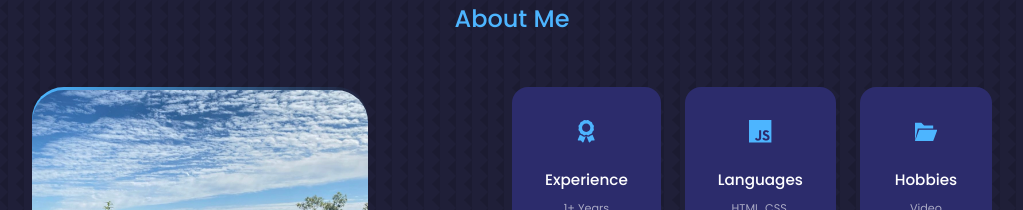
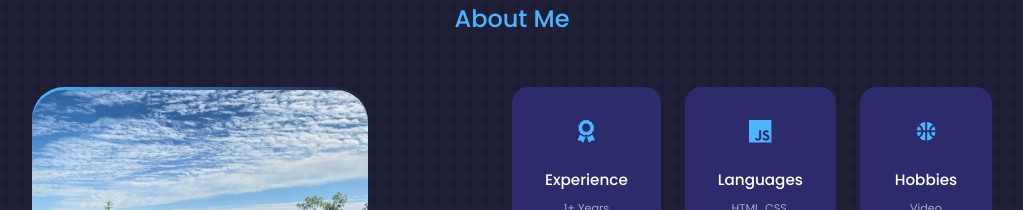
Before and after one commit to KennyRosa/PortfolioSite, a React (Create React App) app: page / in a window 1280 px wide. Shown: the part 880-1090 px from the top of the page, without its empty margins (128-1151 px from the left). Built offline with nearby package versions, Linux system fonts and the light colour scheme.

Commit message:
Fixing Icons

```diff
--- a/src/components/about/AboutMe.jsx
+++ b/src/components/about/AboutMe.jsx
@@ -3,7 +3,7 @@ import "./about.css";
 import nature from "../../assets/nature.jpeg";
 import { FaAward } from "react-icons/fa";
 import { SiJavascript } from "react-icons/si";
-import { ImFolderOpen } from "react-icons/im";
+import { MdSportsBasketball } from "react-icons/md";
 
 function AboutMe() {
   return (
@@ -31,7 +31,7 @@ function AboutMe() {
               <small>HTML, CSS, JavaScript, React, Bootstrap</small>
             </article>
             <article className="about__card">
-              <ImFolderOpen className="about__icon" />
+              <MdSportsBasketball className="about__icon" />
               <h5>Hobbies</h5>
               <small>Video Games, Basketball, Cooking </small>
             </article>
```
